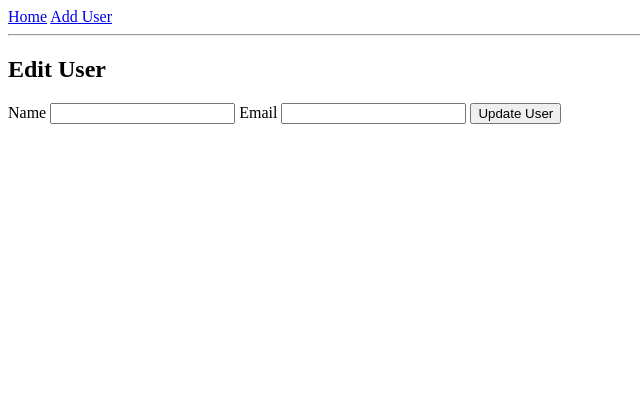
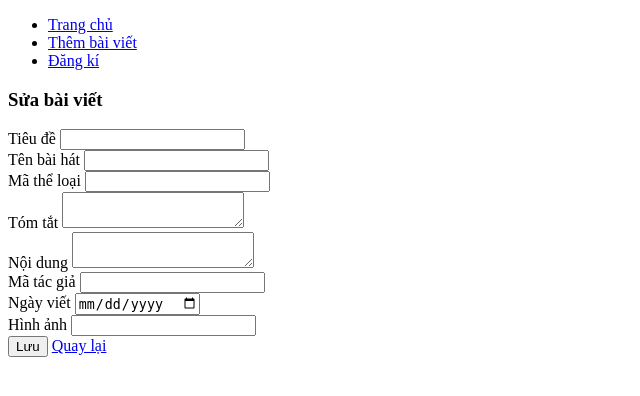
Before and after one commit to Thien3521/BTTHPHP02, a PHP site: page /CSE485_BTTH03_2023/index.php?action=edit in a window 1280 px wide. Shown: the top 396 px of the page, without its empty margins (0-640 px from the left). Run offline with PHP 8.4, Linux system fonts and the light colour scheme; data comes from the database, SQL or seed files in the repository; data that the repository does not hold is empty.

Commit message:
Update template article

```diff
--- a/views/edit.twig
+++ b/views/edit.twig
@@ -1,13 +1,50 @@
 {% extends 'layout.twig' %}
 
+{% block title %}Sửa bài viết{% endblock %}
+
 {% block content %}
-    <h2>Edit User</h2>
-    <form method="POST">
-        <input type="hidden" name="id" value="{{ user.id }}">
-        <label for="name">Name</label>
-        <input type="text" id="name" name="name" value="{{ user.name }}">
-        <label for="email">Email</label>
-        <input type="email" id="email" name="email" value="{{ user.email }}">
-        <input type="submit" value="Update User">
-    </form>
+    <main class="container mt-5 mb-5">
+        <!-- <h3 class="text-center text-uppercase mb-3 text-primary">CẢM NHẬN VỀ BÀI HÁT</h3> -->
+        <div class="row">
+            <div class="col-sm">
+                <h3 class="text-center text-uppercase fw-bold">Sửa bài viết</h3>
+                    <form action="index.php?action=edit" method="post">
+                        <input type="hidden" name="id" value="{{ baiviet.ma_bviet }}">
+                        <div class="input-group mt-3 mb-3">
+                            <span class="input-group-text" id="lblTieuDe">Tiêu đề</span>
+                            <input type="text" class="form-control" id="tieude" name="tieude" value="{{ baiviet.tieude }}" required>
+                        </div>
+                        <div class="input-group mt-3 mb-3">
+                            <span class="input-group-text" id="lblTenBaiHat">Tên bài hát</span>
+                            <input type="text" class="form-control" id="ten_bhat" name="ten_bhat" value="{{ baiviet.ten_bhat }}" required>
+                        </div>
+                        <div class="input-group mt-3 mb-3">
+                            <span class="input-group-text" id="lblMaTheLoai">Mã thể loại</span>
+                            <input type="text" class="form-control" id="ma_tloai" name="ma_tloai" value="{{ baiviet.ma_tloai }}" required>
+                        </div>
+                        <div class="input-group mt-3 mb-3">
+                            <span class="input-group-text" id="lblTomTat">Tóm tắt</span>
+                            <textarea class="form-control" id="tomtat" name="tomtat" required>{{ baiviet.tomtat }}</textarea>
+                        </div>
+                        <div class="input-group mt-3 mb-3">
+                            <span class="input-group-text" id="lblNoiDung">Nội dung</span>
+                            <textarea class="form-control" id="noidung" name="noidung" required>{{ baiviet.noidung }}</textarea>
+                        </div>
+                        <div class="input-group mt-3 mb-3">
+                            <span class="input-group-text" id="lblMaTacGia">Mã tác giả</span>
+                            <input type="text" class="form-control" id="ma_tgia" name="ma_tgia" value="{{ baiviet.ma_tgia }}" required>
+                        </div>
+                        <div class="input-group mt-3 mb-3">
+                            <span class="input-group-text" id="lblNgayViet">Ngày viết</span>
+                            <input type="date" class="form-control" id="ngayviet" name="ngayviet" value="{{ baiviet.ngayviet }}" required>
+                        </div>
+                        <div class="input-group mt-3 mb-3">
+                            <span class="input-group-text" id="lblHinhAnh">Hình ảnh</span>
+                            <input type="text" class="form-control" id="hinhanh" name="hinhanh" value="{{ baiviet.hinhanh }}" required>
+                        </div>
+                        <div class="form-group  float-end ">
+                            <input type="submit" value="Lưu" class="btn btn-success">
+                            <a href="index.php" class="btn btn-warning ">Quay lại</a>
+                    </div>
+                    </form>
 {% endblock %}
--- a/views/layout.twig
+++ b/views/layout.twig
@@ -2,14 +2,18 @@
 <html>
 <head>
     <meta charset="UTF-8">
-    <title>User Management</title>
+    <title>{% block title %}Bài viết{% endblock %}</title>
 </head>
 <body>
     <nav>
-        <a href="index.php">Home</a>
-        <a href="index.php?action=add">Add User</a>
+        <ul>
+            <li><a href="index.php">Trang chủ</a></li>
+            <li><a href="index.php?action=add">Thêm bài viết</a></li>
+            <li><a href="register.php">Đăng kí</a></li>
+        </ul>
     </nav>
-    <hr>
-    {% block content %}{% endblock %}
+    <main>
+        {% block content %}{% endblock %}
+    </main>
 </body>
 </html>
```
Also changed, not shown: views/add.twig (+36 -8 lines), views/index.twig (+22 -14 lines).
